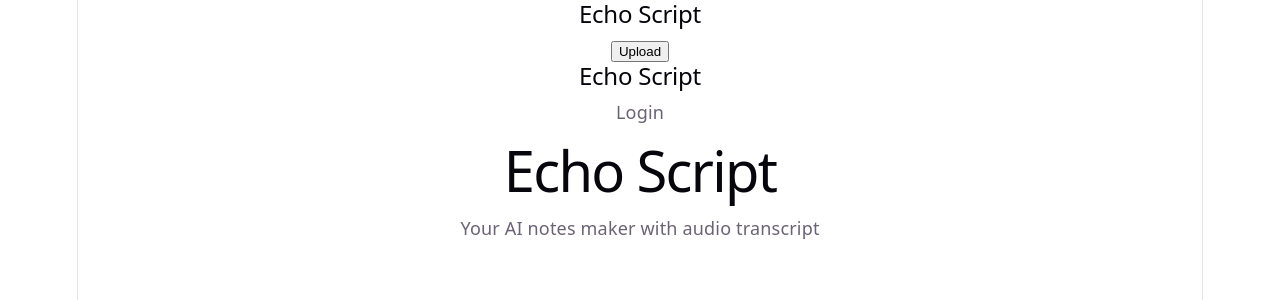
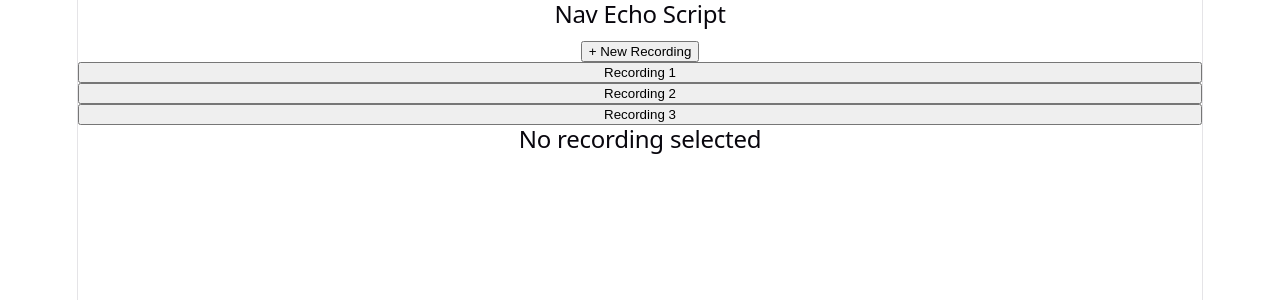
Before and after one commit to Virrender/echo-script-ai, a React app in the folder frontend/: page / in a window 1280 px wide. Shown: the top 300 px of the page. Built offline with nearby package versions, Linux system fonts and the light colour scheme; the HTML template or start-up script is replaced by a standard one.

Commit message:
Implement recording selection flow with React components

```diff
--- a/frontend/src/App.jsx
+++ b/frontend/src/App.jsx
@@ -1,24 +1,45 @@
 
+import { useState } from 'react';
 import './App.css'
-import Hero from './components/Hero'
+
 import Navbar from './components/Navbar'
+import Sidebar from './components/Sidebar';
+import MainContent from './components/MainContent';
 
 
+const recordings = [
+    {
+        id: 1,
+        title: "Meeting 1"
+    },
+    {
+        id: 2,
+        title: "Meeting 2"
+    },
+    {
+        id: 3,
+        title: "Meeting 3"
+    }
+];
 
 function App() {
+
+  const [selected, setSelected]= useState(null);
+
+
 return (
   <>
-  <Navbar>
-    <button>Upload</button>
-  </Navbar>
+  <Navbar />
 
-  <Navbar>
-    <p>Login</p>
-  </Navbar>
+  <Sidebar
+    recordings={recordings}
+    setSelected={setSelected}
+  />
 
-  <Hero
-  title="Echo Script"
-  subtitle="Your AI notes maker with audio transcript "
+  <MainContent
+    selected={selected}
+
+
   />
 
   </>
--- a/frontend/src/components/Hero.jsx
+++ /dev/null
@@ -1,12 +0,0 @@
-
-
-function Hero({title, subtitle}){
-    return  (
-  <div>
-    <h1>{title}</h1>
-    <p>{subtitle}</p>
-  </div>
-);
-}
-
-export default Hero;
--- /dev/null
+++ b/frontend/src/components/MainContent.jsx
@@ -0,0 +1,15 @@
+
+
+function MainContent({selected}){
+
+    if (!selected){
+        return <h2>No recording selected</h2>
+    }
+
+    return (
+        <main>
+            <h2>{selected.title}</h2>
+        </main>
+    )
+};
+export default MainContent
--- a/frontend/src/components/Navbar.jsx
+++ b/frontend/src/components/Navbar.jsx
@@ -3,7 +3,7 @@
 function Navbar({children}){
     return (
         <nav>
-            <h2>Echo Script</h2>
+            <h2>Nav Echo Script</h2>
             {children}
         </nav>
     );
--- /dev/null
+++ b/frontend/src/components/RecordingCard.jsx
@@ -0,0 +1,11 @@
+
+function RecordingCard({ recording, setSelected }){
+
+    return (
+        <button onClick={()=> setSelected(recording)}>
+            Recording {recording.id}
+        </button>
+    )
+}
+
+export default RecordingCard
--- /dev/null
+++ b/frontend/src/components/Sidebar.jsx
@@ -0,0 +1,32 @@
+import RecordingCard from "./RecordingCard";
+
+
+function Sidebar({recordings, setSelected }){
+
+
+    return (
+        <>
+        <aside>
+            <button>+ New Recording</button>
+        </aside>
+
+        {recordings.map(recording => (
+            <RecordingCard
+                key={recording.id}
+                recording={recording}
+                setSelected={setSelected}
+                />
+
+        ))}
+
+
+
+        </>
+
+
+
+
+    );
+}
+
+export default Sidebar;
```
